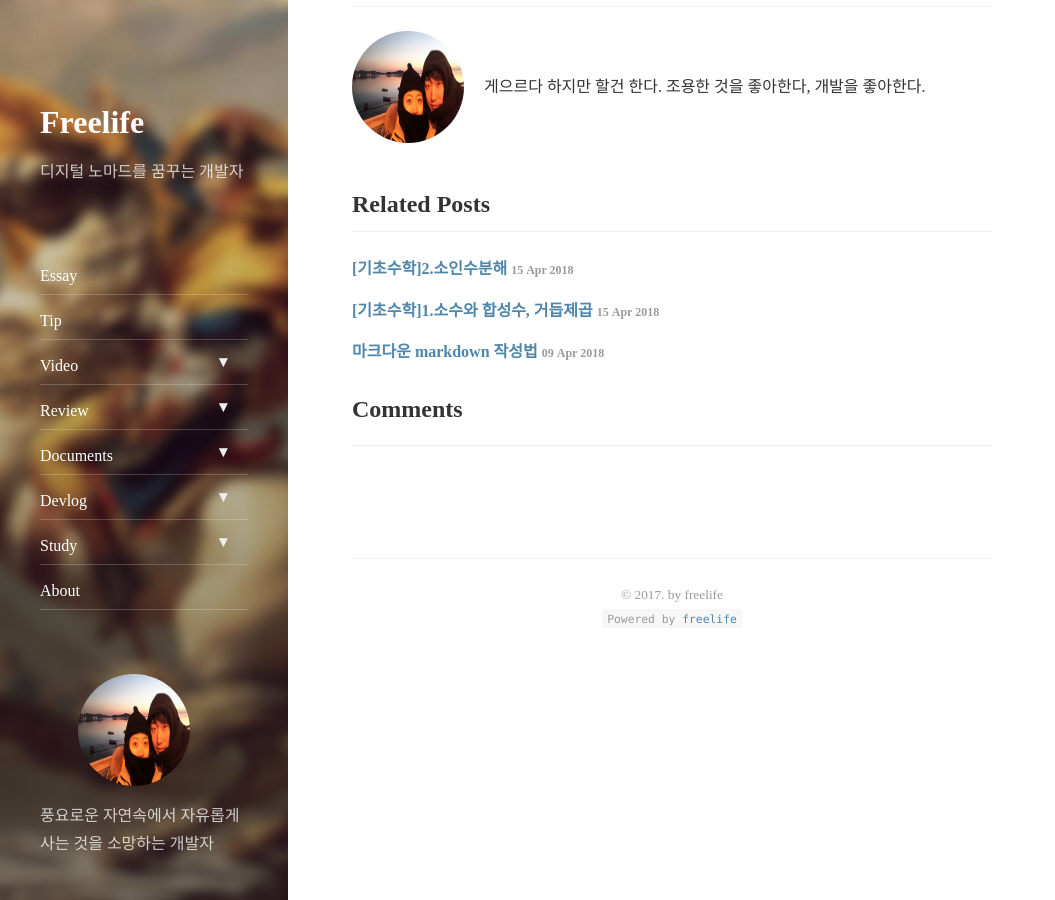
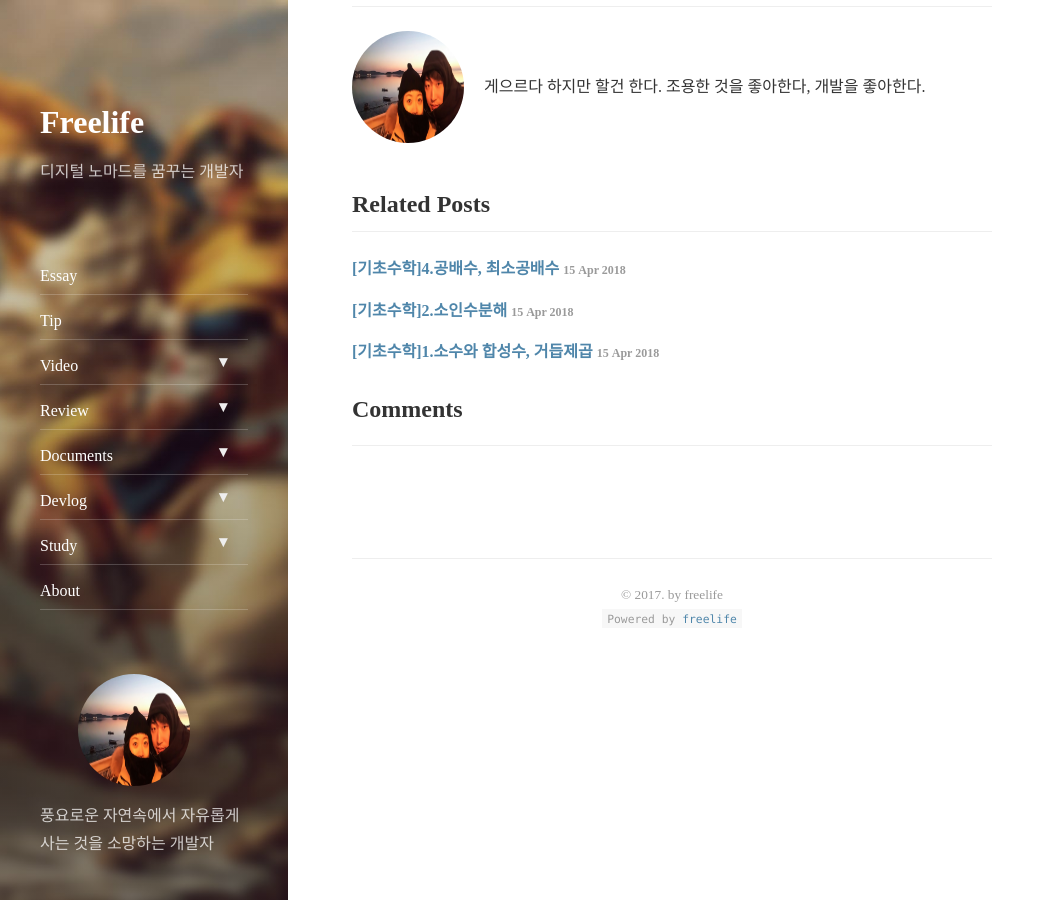
Before and after one commit to freelife1191/freelife1191.github.io, a Jekyll site: the page built from _posts/2018-04-15-study-math-3.gcd.markdown, in a window 1280 px wide and 900 px high, scrolled down 2529 px. Shown: the whole window, without its empty margins (0-1055 px from the left). Built offline with Jekyll 4.4.1, drawn with Linux system fonts in a browser that asks for light colours; nearby versions of some CDN libraries; comment, search, counter and statistics services are not loaded; part of the change alters nothing that is shown; some of the changed text lies outside the part shown.

Commit message:
최소공배수 업데이트

```diff
--- a/_posts/2018-04-15-study-math-3-1.gcd.markdown
+++ b/_posts/2018-04-15-study-math-3.gcd.markdown
@@ -1,6 +1,6 @@
 ---
 layout: post
-title: "[기초수학]3-1.공약수, 최대공약수"
+title: "[기초수학]3.공약수, 최대공약수"
 subtitle: "공약수, 최대공약수"
 categories: study
 tags: math
--- /dev/null
+++ b/_posts/2018-04-15-study-math-4.lcm.markdown
@@ -0,0 +1,64 @@
+---
+layout: post
+title: "[기초수학]4.공배수, 최소공배수"
+subtitle: "공배수, 최소공배수"
+categories: study
+tags: math
+comments: true
+---
+# 공배수와 최소공배수
+--------------------
+## 1. 공배수
+> 두 개 이상의 자연수의 공통인 배수
+
+## 2. 최소공배수
+> 공배수 중에서 가장 작은 수
+
+`※ 두 개 이상의 자연수의 공배수는 최소공배수의 배수이다`
+
+    예시)
+    2의 배수 : 2, 4, 6, 8, 10, 12, ···
+    3의 배수 : 3, 6, 9, 12, ···
+    2와 3의 공배수 : 6, 12, 18, ···
+    2와 3의 최소공배수 : 6
+
+### 최소공배수 구하기
+`※ 서로소인 두 자연수의 최소공배수는 두 자연수의 곱과 같다`
+
+    예시1) 5, 6의 최소공배수를 구하시오
+    5와 6은 서로소 이므로
+    5와 6을 곱한 수 30이 최소공배수 이다
+
+    예시2) 7, 10의 최소공배수를 구하시오
+    7과 10은 서로소 이므로
+    7과 10을 곱한수 70이 최소공배수 이다
+
+1. 나눗셈 이용<br>
+> `ㄴ`모양으로 값을 모두 곱한다
+
+  $$2$$ | $$30$$ $$48$$<br>
+  $$3$$ | $$15$$ $$24$$<br>
+  &nbsp;&nbsp;&nbsp;&nbsp;&nbsp;&nbsp;&nbsp;$$5$$&nbsp;&nbsp;&nbsp;$$8$$<br>
+  $$2\times 3\times 5\times 8 = 240$$
+
+2. 소인수분해 이용<br>
+> 밑이 같은 거듭제곱 중에서 `지수가 같거나 큰 것`을 택하고, `밑이 다른 거듭제곱`도 합께 곱한다
+
+  $$30=2^1\times 3\times 5$$<br>
+  $$48=2^4\times 3$$<br>
+  &nbsp;&nbsp;&nbsp;&nbsp;&nbsp;&nbsp;&nbsp;&nbsp;&nbsp;&nbsp;$$2^4\times 3\times 5 = 240$$
+
+### 세 수의 최대공약수, 최소공배수 구하는 방법 차이 구분
+1. **최대공약수** -> `반드시 세 수의 공약수로` 나눈다
+2. **최소공배수** -> `두 수의 공약수로도` 나누어준다
+
+$3$ | $18$ &nbsp;$27$ &nbsp;$36$<br>
+$3$ | &nbsp;&nbsp;$6$ &nbsp;&nbsp;&nbsp;$9$ &nbsp;$12$<br>
+&nbsp;&nbsp;&nbsp;&nbsp;&nbsp;&nbsp;&nbsp;$2$&nbsp;&nbsp;&nbsp;&nbsp;$3$&nbsp;&nbsp;&nbsp;&nbsp;$4$<br>
+`최대공약수` $3\times 3 = 9$
+
+$3$ | $18$ &nbsp;$27$ &nbsp;$36$<br>
+$3$ | &nbsp;&nbsp;$6$ &nbsp;&nbsp;&nbsp;$9$ &nbsp;$12$<br>
+$2$ | &nbsp;&nbsp;$2$&nbsp;&nbsp;&nbsp;&nbsp;$3$&nbsp;&nbsp;&nbsp;&nbsp;$4$<br>
+&nbsp;&nbsp;&nbsp;&nbsp;&nbsp;&nbsp;&nbsp;$1$&nbsp;&nbsp;&nbsp;&nbsp;$3$&nbsp;&nbsp;&nbsp;&nbsp;$2$<br>
+`최소공배수` $3\times 3\times 2\times 1\times 3\times 2 = 108$
```
